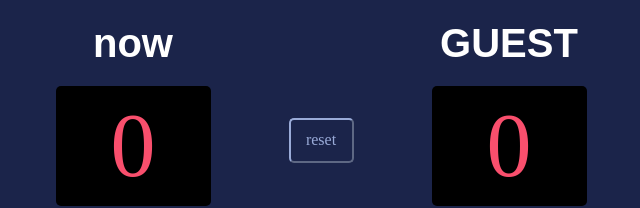
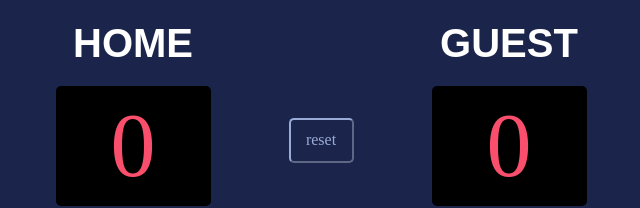
Before and after one commit to RealChoki/My-Projects, a browser extension: page Scoreboard/index.html in a window 1280 px wide. Shown: the top 208 px of the page, without its empty margins (319-959 px from the left). Drawn offline with nearby package versions, Linux system fonts and the light colour scheme.

Commit message:
Update index.html

```diff
--- a/Scoreboard/index.html
+++ b/Scoreboard/index.html
@@ -5,7 +5,7 @@
     <body>
         <div class="container">
             <div class="home">
-                <h2>now</h2>
+                <h2>HOME</h2>
                 <h1 id="first-el">0</h1>
                 <button onclick=add1()>+1</button>
                 <button onclick=add2()>+2</button>
```
